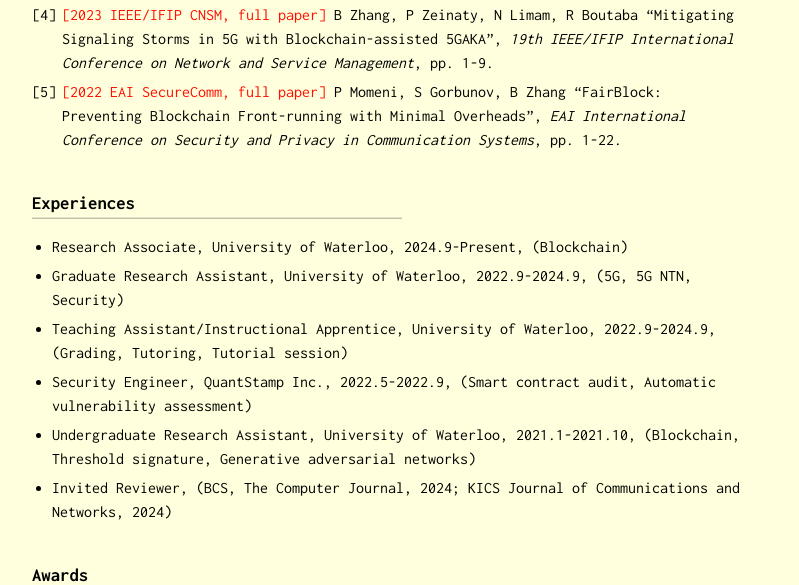
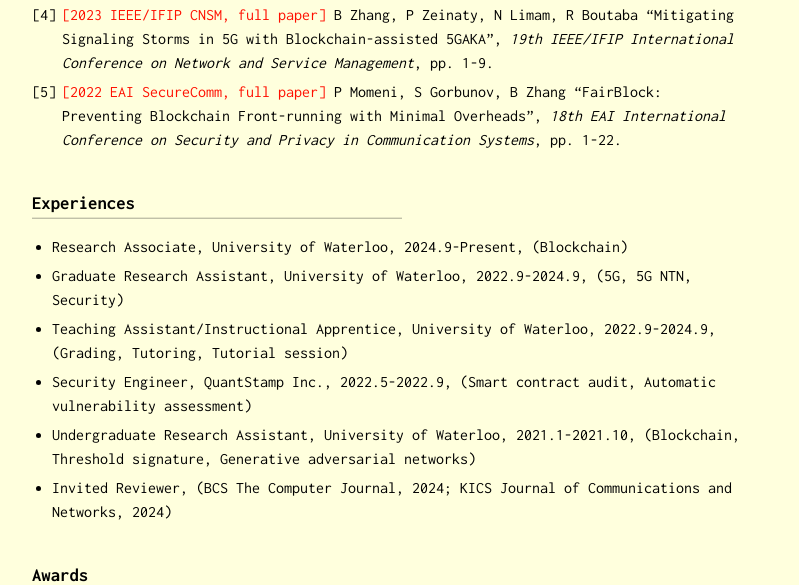
Before and after one commit to zbh888/zbh888.github.io, a Jekyll site: the page built from index.md, in a window 1280 px wide. Shown: the part 1036-1621 px from the top of the page, without its empty margins (238-1037 px from the left). Built offline with Jekyll 4.4.1, drawn with Linux system fonts in a browser that asks for light colours.

Commit message:
Update index.md

```diff
--- a/index.md
+++ b/index.md
@@ -15,7 +15,7 @@ Over the years, I have found that I enjoy performing data analytics, forecasting
 2. [2024 IEEE/IFIP CNSM, full paper]  B Zhang, M Salahuddin, P Hu, Y Wang, N Limam, B Sun, D Barradas, R Boutaba "Signalling Load-aware Conditional Handover in 5G Non-Terrestrial Networks", _20th IEEE/IFIP International Conference on Network and Service Management_, pp. 1-9.
 3. [[2024 IEEE ICC, full paper]](https://ieeexplore.ieee.org/document/10622669) B Zhang, P Hu, A Azirani, M Salahuddin, D Barradas, N Limam, R Boutaba "Secure and Efficient Group Handover Protocol in 5G Non-Terrestrial Networks", _IEEE International Conference on Communications_, pp. 1-6.
 4. [[2023 IEEE/IFIP CNSM, full paper]](https://ieeexplore.ieee.org/abstract/document/10327880) B Zhang, P Zeinaty, N Limam, R Boutaba "Mitigating Signaling Storms in 5G with Blockchain-assisted 5GAKA", _19th IEEE/IFIP International Conference on Network and Service Management_, pp. 1-9.
-5. [[2022 EAI SecureComm, full paper]](https://eprint.iacr.org/2022/1066) P Momeni, S Gorbunov, B Zhang "FairBlock: Preventing Blockchain Front-running with Minimal Overheads", _EAI International Conference on Security and Privacy in Communication Systems_, pp. 1-22.
+5. [[2022 EAI SecureComm, full paper]](https://eprint.iacr.org/2022/1066) P Momeni, S Gorbunov, B Zhang "FairBlock: Preventing Blockchain Front-running with Minimal Overheads", _18th EAI International Conference on Security and Privacy in Communication Systems_, pp. 1-22.
 
 ### Experiences
 * Research Associate, University of Waterloo, 2024.9-Present, (Blockchain)
@@ -23,7 +23,7 @@ Over the years, I have found that I enjoy performing data analytics, forecasting
 * Teaching Assistant/Instructional Apprentice, University of Waterloo, 2022.9-2024.9, (Grading, Tutoring, Tutorial session)
 * Security Engineer, QuantStamp Inc., 2022.5-2022.9, (Smart contract audit, Automatic vulnerability assessment)
 * Undergraduate Research Assistant, University of Waterloo, 2021.1-2021.10, (Blockchain, Threshold signature, Generative adversarial networks)
-* Invited Reviewer, (BCS, The Computer Journal, 2024; KICS Journal of Communications and Networks, 2024)
+* Invited Reviewer, (BCS The Computer Journal, 2024; KICS Journal of Communications and Networks, 2024)
 
 ### Awards
 * [[2022 72,000 CAD]](https://uwaterloo.ca/graduate-studies-postdoctoral-affairs/awards/graduate-research-studentship) Graduate Research Studentship
```
